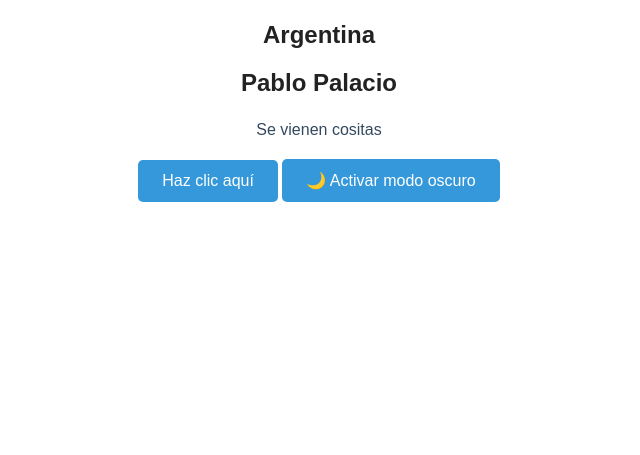
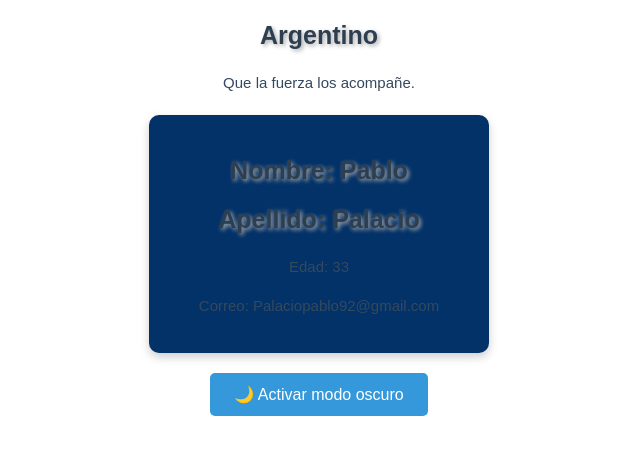
Before and after one commit to pablopalacio/Funval-G4, a plain HTML site: page dia-2/index.html in a window 1280 px wide. Shown: the part 127-582 px from the top of the page, without its empty margins (321-961 px from the left). Drawn offline with Linux system fonts and the light colour scheme.

Commit message:
correcciones

```diff
--- a/dia-2/index.html
+++ b/dia-2/index.html
@@ -9,10 +9,15 @@
 </head>
 <body id="cuerpo">
     <h1>Dia-2 Inicio de Portafolio.</h1>
-    <h2 class="subtitulos">Argentina</h2>
-    <h2 id="subtitulo-funval">Pablo Palacio</h2>
-    <p>Se vienen cositas</p>
-    <button>Haz clic aquí</button>
+    <h2 class="subtitulos">Argentino</h2>
+    <!-- <h2 id="subtitulo-funval">Pablo Palacio</h2> -->
+    <p>Que la fuerza los acompañe.</p>
+    <div class="card">
+  <h2 class="nombre">Nombre: Pablo</h2>
+  <h2 class="apellidos">Apellido: Palacio</h2>
+  <p class="edad">Edad: 33</p>
+  <p class="correo">Correo: Palaciopablo92@gmail.com</p>
+</div>
     <button id="modoBtn">🌙 Activar modo oscuro</button>
       <script>
     const boton = document.getElementById('modoBtn');
--- a/dia-2/styles.css
+++ b/dia-2/styles.css
@@ -44,6 +44,12 @@ h1 {
   text-shadow: 2px 2px 4px #aaa;
 }
 
+h2 {
+  font-size: 25px;
+  color: #2c3e50;
+  text-shadow: 2px 2px 4px #aaa;
+}
+
 
 h1:hover {
   color: #e74c3c;
@@ -60,6 +66,7 @@ h1.special {
 
 
 p {
+  font-size: 15px;
   font-family: Arial, sans-serif;
   color: #34495e;
   line-height: 1.6;
@@ -97,3 +104,22 @@ button:active {
   transform: scale(0.95);
   background-color: #27ae60;
 }
+
+.card {
+  background-color: #033268;
+  color: white;
+  width: 300px;
+  padding: 20px;
+  border-radius: 10px;
+  margin: 20px auto;
+  box-shadow: 0 4px 10px rgba(0,0,0,0.2);
+  font-family: Arial, sans-serif;
+  transition: background-color 0.5s ease, color 0.5s ease;
+}
+body.dark-mode .card {
+  background-color: #0a0a0a;
+  color: #f1f1f1;
+}
+body.dark-mode .card .correo {
+  color: #ff6b6b;
+}
```
